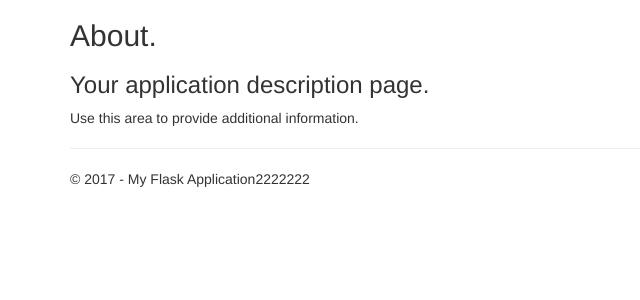
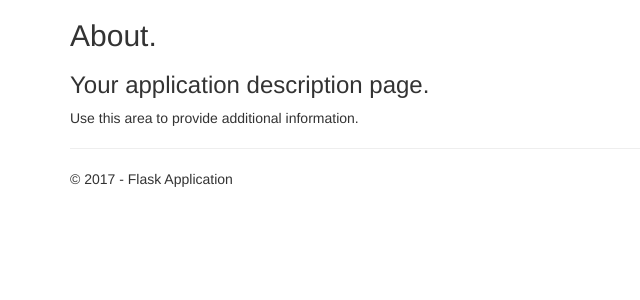
Before and after one commit to Zhas1ke/HelloWorldFlask-old-, a Flask app: page /about in a window 1280 px wide. Shown: the part 51-351 px from the top of the page, without its empty margins (0-640 px from the left). Run offline with Flask 2, Linux system fonts and the light colour scheme; some libraries are stand-ins or nearby versions.

Commit message:
Update layout.html

```diff
--- a/FlaskWebProject1/templates/layout.html
+++ b/FlaskWebProject1/templates/layout.html
@@ -34,7 +34,7 @@
         {% block content %}{% endblock %}
         <hr />
         <footer>
-            <p>&copy; {{ year }} - My Flask Application2222222</p>
+            <p>&copy; {{ year }} - Flask Application</p>
         </footer>
     </div>
 
```
